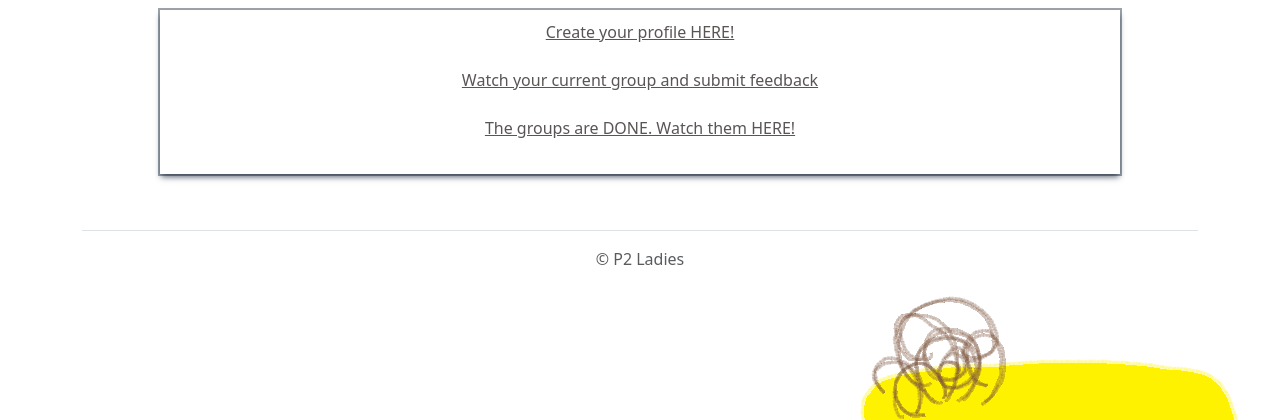
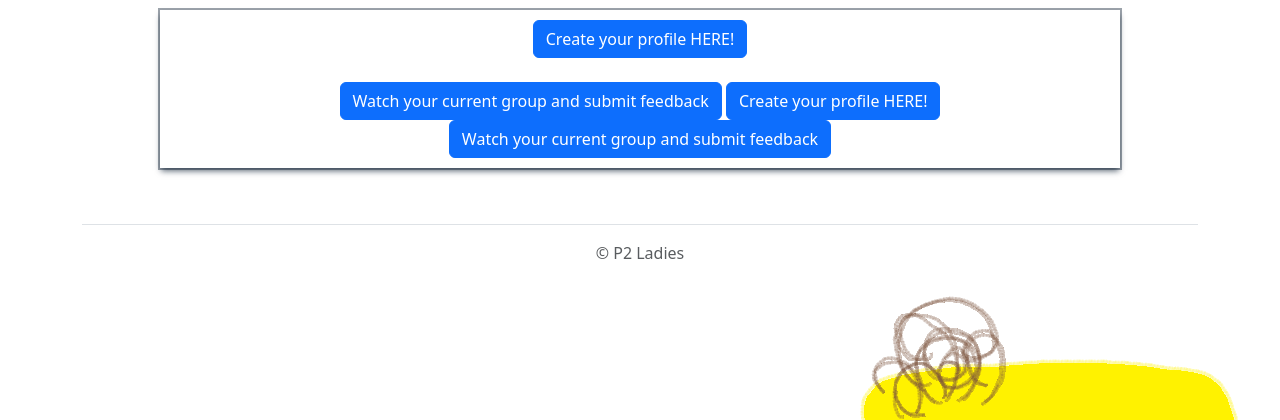
Before and after one commit to AAU-P2-Ladies/P2-Product, a Node server app: template views/pages/student_start.ejs in a window 1280 px wide. Shown: the part 56-476 px from the top of the page. Run offline with Node 20, Linux system fonts and the light colour scheme; the template is opened without the code that fills it, so the values that code supplies are empty.

Commit message:
added some looks to the website

```diff
--- a/views/pages/student_start.ejs
+++ b/views/pages/student_start.ejs
@@ -4,7 +4,6 @@
 
     <%- include('../partials/head'); %>
 
-    <title>Student Start</title>
     <link rel="stylesheet" href="./css/style.css">
     <link rel="stylesheet" href="./css/style_student.css">
 
@@ -14,9 +13,11 @@
     <%- include('../partials/navbar'); %>
 
     <div class="boks">
-      <a href="./student_profile" id="anchor1">Create your profile HERE!</a><br><br>
-      <a href="./student_profile" id="anchor2">Watch your current group and submit feedback</a><br><br>
-      <a href="./student_profile" id="anchor3">The groups are DONE. Watch them HERE!</a><br><br>
+      <button type="button" class="btn btn-primary" id="studentProfileButton" href="./student_profile">Create your profile HERE!</button><br><br>
+      <button type="button" class="btn btn-primary" id="studentGroupsButton" href="./student_profile">Watch your current group and submit feedback</button>
+
+      <a href="./student_profile" id="studentProfileButton" class="btn btn-primary" >Create your profile HERE!</a>
+      <a href="./student_group" id="studentGroupsButton" class="btn btn-primary"> Watch your current group and submit feedback </a>
 
     </div>
 
```
Also changed, not shown: views/pages/coordinator_config.ejs (+3 -4 lines).
